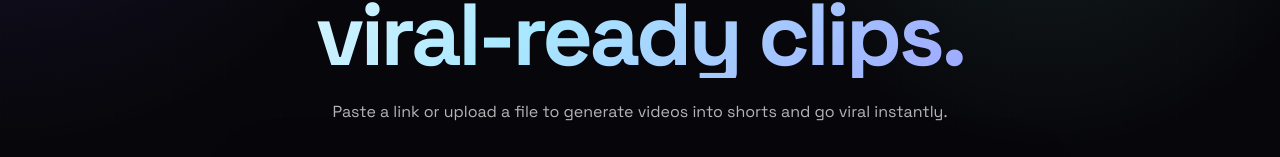
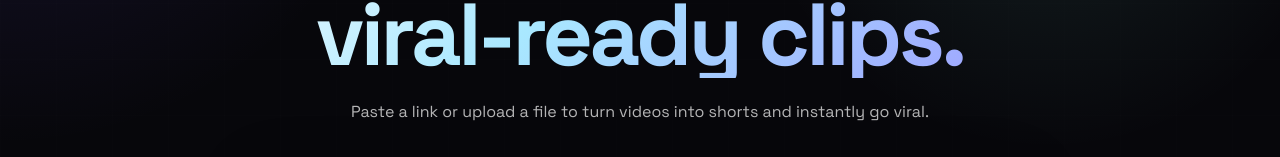
Before and after one commit to Duychinni/animecut, a Next.js app: page / in a window 1280 px wide. Shown: the part 277-434 px from the top of the page. Built offline with nearby package versions, Linux system fonts and the light colour scheme; no server answers.

Commit message:
Refine hero subheading wording

```diff
--- a/app/page.tsx
+++ b/app/page.tsx
@@ -219,7 +219,7 @@ export default function Home() {
             </span>
           </h1>
           <p className="mx-auto mt-5 max-w-4xl text-[15px] leading-7 text-white/70 md:text-base">
-            Paste a link or upload a file to generate videos into shorts and go viral instantly.
+            Paste a link or upload a file to turn videos into shorts and instantly go viral.
           </p>
 
           <div className="mx-auto mt-8 w-full max-w-3xl rounded-2xl border border-white/12 bg-white/[0.05] p-4 shadow-[0_20px_60px_rgba(0,0,0,0.28)] backdrop-blur-sm md:p-5">
```
